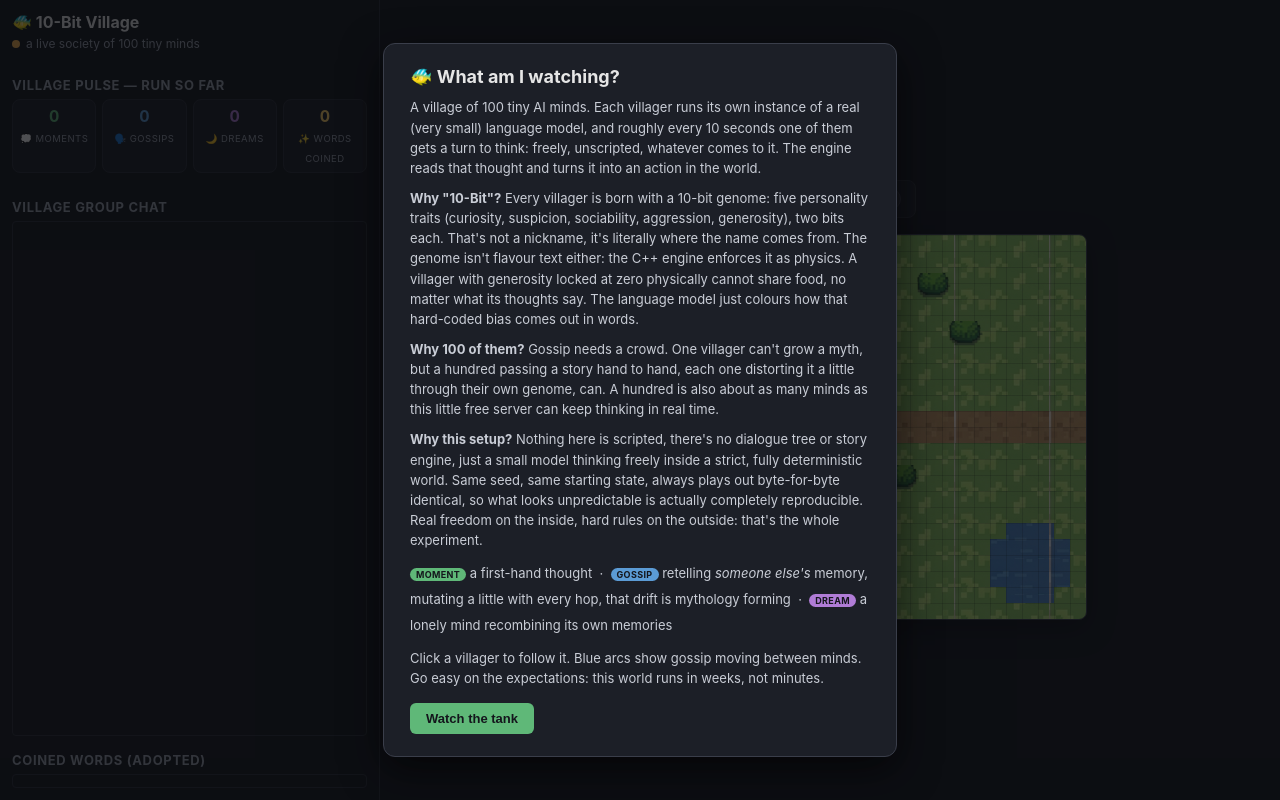
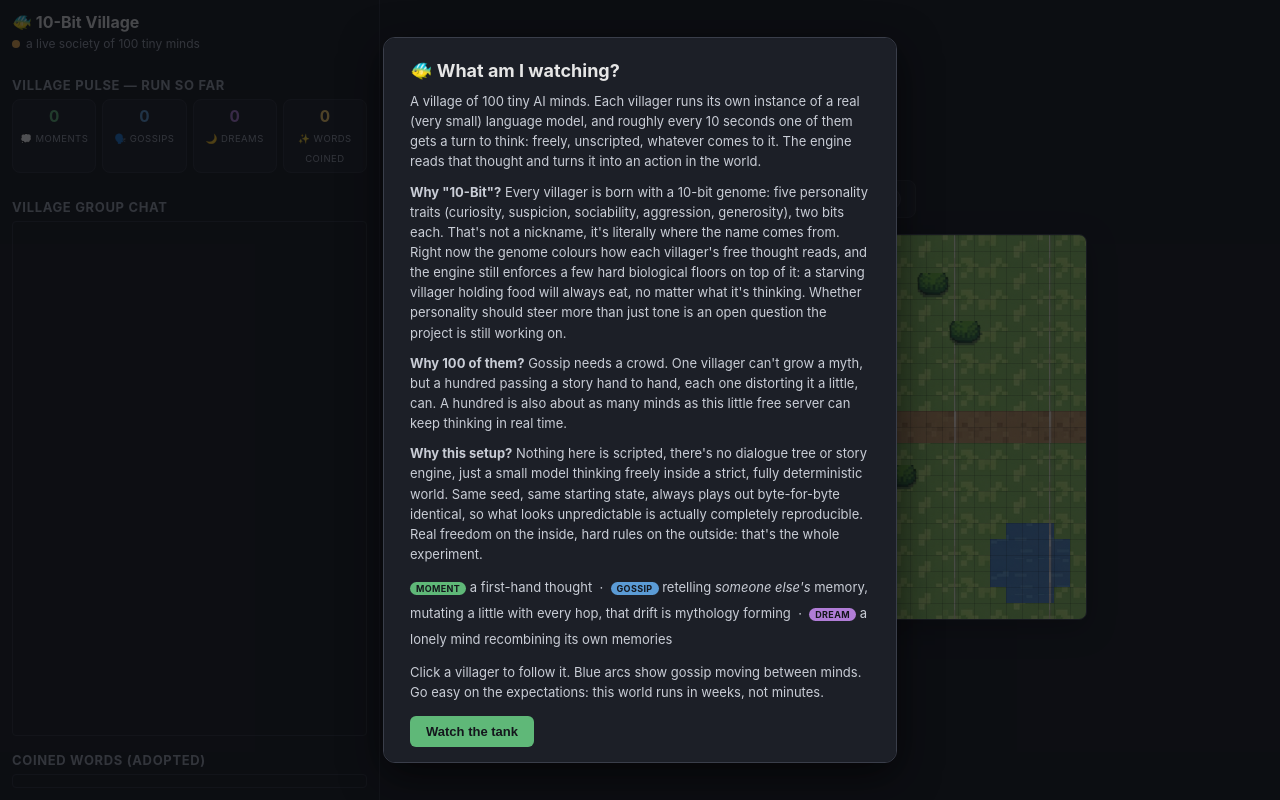
Before and after one commit to DevOGhere/10-Bit-Village-Engine, a plain HTML site: page replay/index.html in a window 1280 px wide. Drawn offline with Linux system fonts and the light colour scheme; no server answers.

Commit message:
Correct intro popup: genome claims were aspirational, not shipped
Data audit (2026-08-03) found genome has zero measurable correlation
with verb choice or hearsay distortion (Pearson r=0.04), and GIVE's
handler (world.cpp:292-297) has no generosity gate at all. Both
claims in the popup were describing the original blueprint's intent,
not the actual engine. Replaced with what's true now.

```diff
--- a/replay/index.html
+++ b/replay/index.html
@@ -61,14 +61,15 @@
         <p><strong>Why "10-Bit"?</strong> Every villager is born with a 10-bit genome:
         five personality traits (curiosity, suspicion, sociability, aggression, generosity),
         two bits each. That's not a nickname, it's literally where the name comes from.
-        The genome isn't flavour text either: the C++ engine enforces it as physics. A
-        villager with generosity locked at zero physically cannot share food, no matter
-        what its thoughts say. The language model just colours how that hard-coded bias
-        comes out in words.</p>
+        Right now the genome colours how each villager's free thought reads, and the engine
+        still enforces a few hard biological floors on top of it: a starving villager
+        holding food will always eat, no matter what it's thinking. Whether personality
+        should steer more than just tone is an open question the project is still
+        working on.</p>
         <p><strong>Why 100 of them?</strong> Gossip needs a crowd. One villager can't
         grow a myth, but a hundred passing a story hand to hand, each one distorting it a
-        little through their own genome, can. A hundred is also about as many minds as
-        this little free server can keep thinking in real time.</p>
+        little, can. A hundred is also about as many minds as this little free server
+        can keep thinking in real time.</p>
         <p><strong>Why this setup?</strong> Nothing here is scripted, there's no dialogue
         tree or story engine, just a small model thinking freely inside a strict,
         fully deterministic world. Same seed, same starting state, always plays out
```
